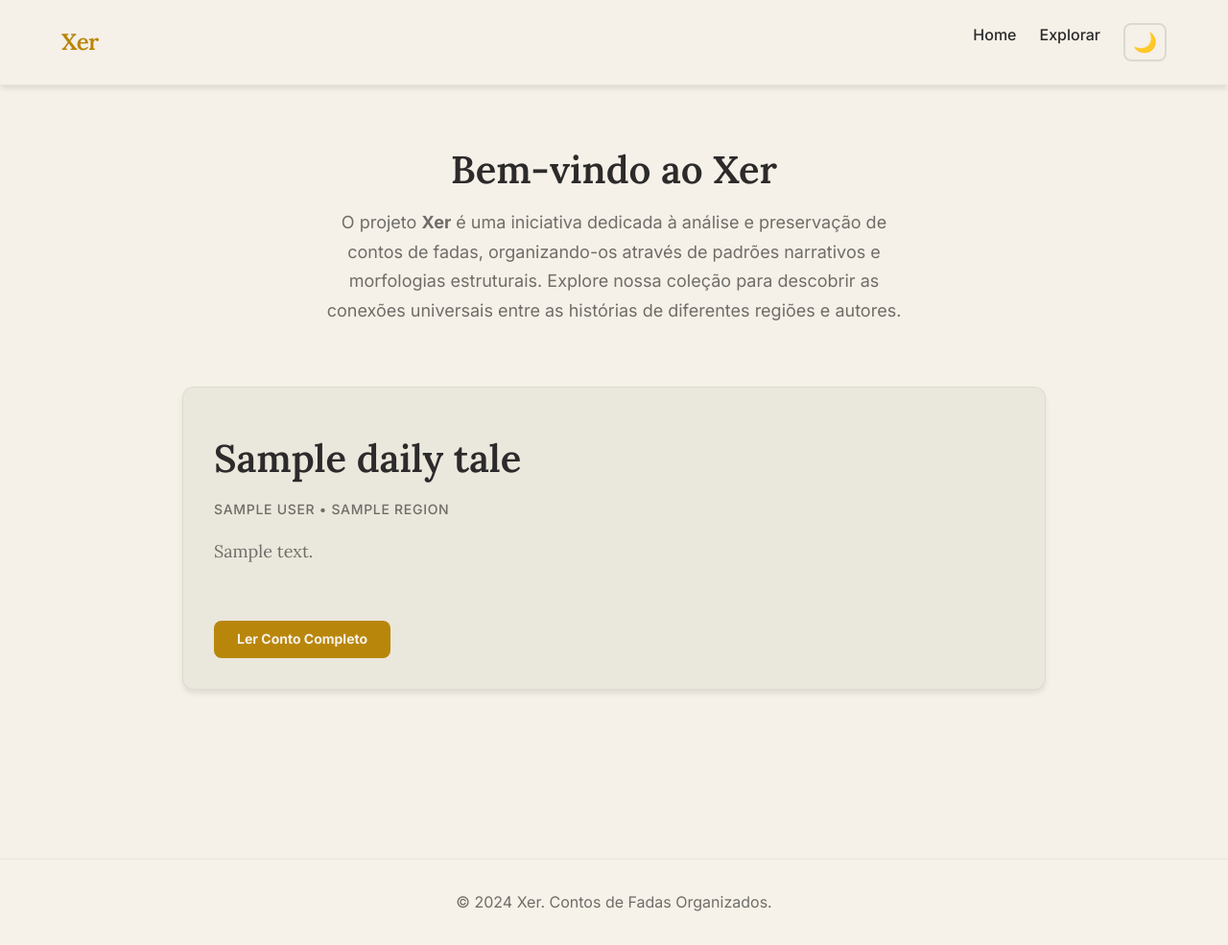
After one commit to gmsarti/xer, a FastAPI app: template xer/templates/landing.html in a window 1280 px wide. The commit adds this page. Shown: the whole page at 96% size. Run offline with FastAPI, Linux system fonts and the light colour scheme; the template is opened without the code that fills it: most values are stand-ins (such as "Sample title", 1, 10 or a date in 2020).

Commit message:
Muda a landing page para deixar apenas o conto do dia

```diff
--- a/static/css/main.css
+++ b/static/css/main.css
@@ -202,6 +202,57 @@ body {
   max-width: 600px;
   margin: 0 auto var(--space-xl);
   line-height: 1.7;
+}
+
+.daily-tale-featured {
+  margin: var(--space-3xl) auto;
+  max-width: 900px;
+}
+
+.card-large {
+  padding: var(--space-3xl);
+  text-align: left;
+  border: 1px solid var(--color-gold);
+}
+
+.card-large .card-title {
+  font-size: 2.5rem;
+  margin: var(--space-md) 0;
+}
+
+.card-large .card-preview {
+  font-size: 1.125rem;
+  margin-bottom: var(--space-xl);
+}
+
+.card-meta {
+  font-size: 0.875rem;
+  color: var(--color-text-muted);
+  margin-bottom: var(--space-md);
+  font-family: var(--font-sans);
+  font-weight: 500;
+  text-transform: uppercase;
+  letter-spacing: 0.05em;
+}
+
+.btn-lg {
+  padding: var(--space-md) var(--space-2xl);
+  font-size: 1rem;
+}
+
+.landing-actions {
+  margin-top: var(--space-3xl);
+}
+
+.text-center {
+  text-align: center;
+}
+
+.section-title {
+  font-family: var(--font-serif);
+  font-size: 2rem;
+  margin-bottom: var(--space-lg);
+  color: var(--color-text);
 }
 
 /* ========================================
--- a/xer/templates/base.html
+++ b/xer/templates/base.html
@@ -31,8 +31,8 @@
         <div class="container">
             <h1 class="logo">Xer</h1>
             <nav class="nav">
-                <a href="/" class="nav-link">Explorar</a>
-                <a href="/search" class="nav-link">Buscar</a>
+                <a href="/" class="nav-link">Home</a>
+                <a href="/explore" class="nav-link">Explorar</a>
                 <button id="theme-toggle" class="theme-toggle" aria-label="Mudar para modo escuro">
                     🌙
                 </button>
--- /dev/null
+++ b/xer/templates/landing.html
@@ -0,0 +1,40 @@
+{% extends "base.html" %}
+
+{% block title %}Xer - Bem-vindo{% endblock %}
+
+{% block content %}
+<section class="hero hero-landing">
+    <div class="container">
+        <h2 class="hero-title">Bem-vindo ao Xer</h2>
+        <p class="hero-subtitle">
+            O projeto <strong>Xer</strong> é uma iniciativa dedicada à análise e preservação de contos de fadas,
+            organizando-os através de padrões narrativos e morfologias estruturais. Explore nossa coleção para
+            descobrir as conexões universais entre as histórias de diferentes regiões e autores.
+        </p>
+
+        {% if daily_tale %}
+        <div class="daily-tale-featured">
+            <div class="card card-large">
+                <div class="card-content">
+                    <h3 class="card-title">{{ daily_tale.title }}</h3>
+                    {% if daily_tale.author or daily_tale.region %}
+                    <p class="card-meta">
+                        {% if daily_tale.author %}{{ daily_tale.author }}{% endif %}
+                        {% if daily_tale.author and daily_tale.region %} • {% endif %}
+                        {% if daily_tale.region %}{{ daily_tale.region }}{% endif %}
+                    </p>
+                    {% endif %}
+                    <div class="card-preview">
+                        {{ daily_tale.text[:500] }}{% if daily_tale.text|length > 500 %}...{% endif %}
+                    </div>
+                </div>
+                <div class="card-footer">
+                    <a href="/tales/{{ daily_tale.id }}" class="btn btn-primary btn-lg">Ler Conto Completo</a>
+                </div>
+            </div>
+        </div>
+        {% endif %}
+
+    </div>
+</section>
+{% endblock %}
```
Also changed, not shown: xer/api/router.py (+18 -2 lines), xer/templates/index.html (+3 -4 lines).
